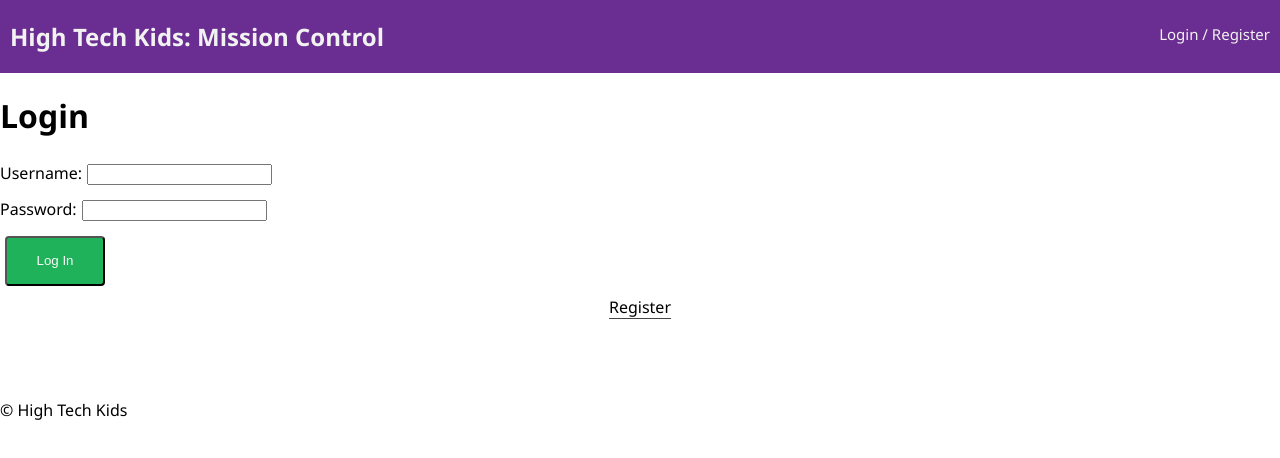
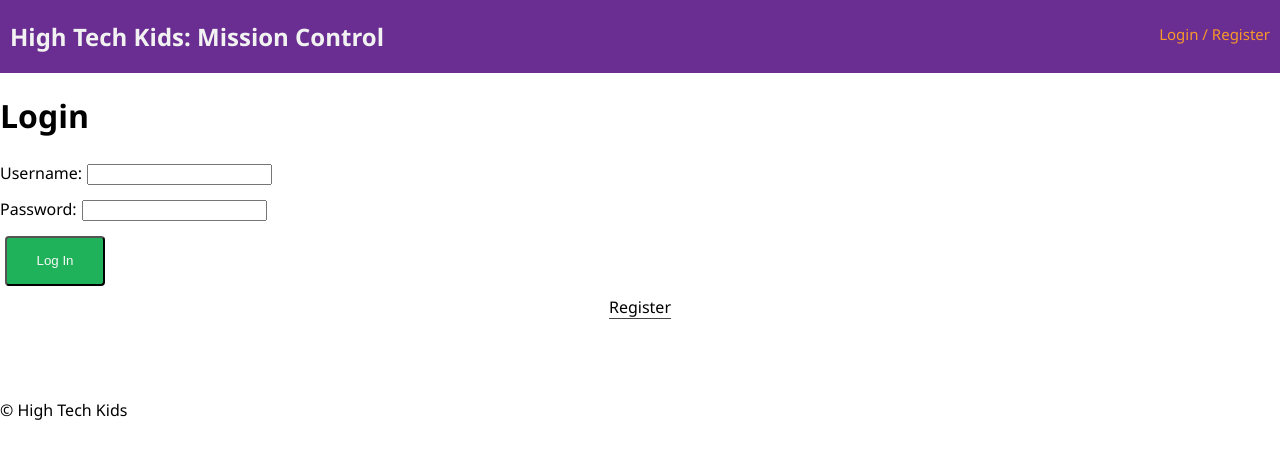
Before and after one commit to htk-mission-control/mission-control-app, a React app: page /#/home in a window 1280 px wide. Built offline with nearby package versions, Linux system fonts and the light colour scheme; no server answers.

Commit message:
active nav links highlight

```diff
--- a/src/components/Nav/Nav.css
+++ b/src/components/Nav/Nav.css
@@ -31,6 +31,10 @@
   color: #f89829;
 }
 
+.active {
+  color: #f89829;
+}
+
 .nav-right {
   float: right;
 }
```
